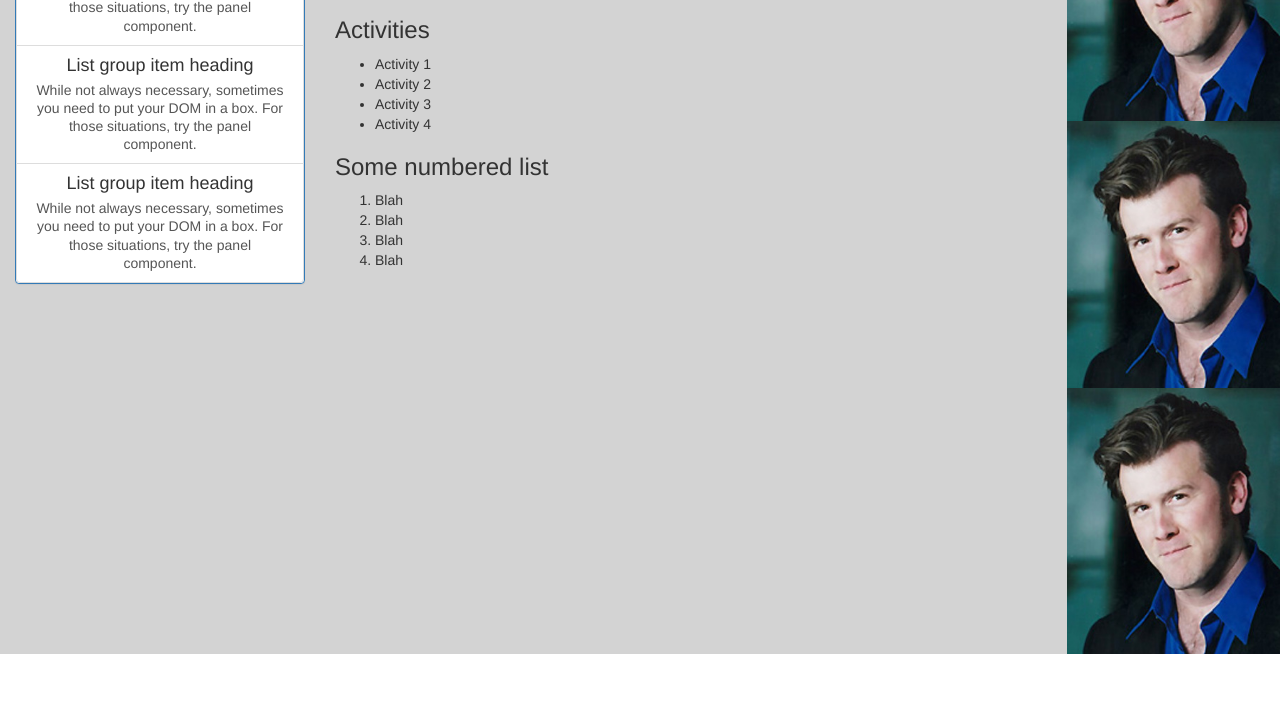
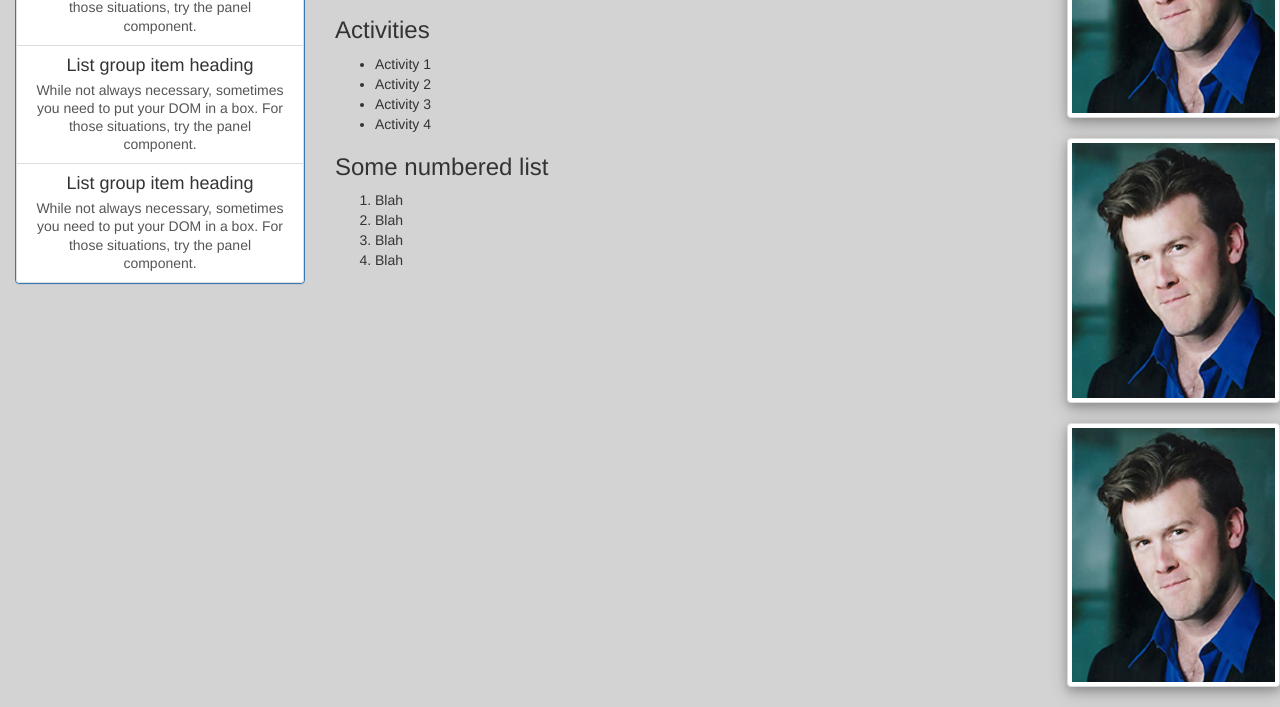
Before and after one commit to sagaquisces/portfolio, a plain HTML site: page index.html in a window 1280 px wide. Shown: the part 386-1093 px from the top of the page. Before the commit the page ends 1040 px from the top, so only its background shows below. Drawn offline with Linux system fonts and the light colour scheme.

Commit message:
add css shadows to thumbnails with rule applied to div thumbnail in side right

```diff
--- a/css/styles.css
+++ b/css/styles.css
@@ -23,6 +23,10 @@ img {
   padding-right:0;
 }
 
+.sideright .thumbnail {
+  box-shadow: 0 4px 8px 0 rgba(0, 0, 0, 0.2), 0 6px 20px 0 rgba(0, 0, 0, 0.19);
+}
+
 .sideleft {
   padding-top: 30px;
 }
--- a/index.html
+++ b/index.html
@@ -7,12 +7,10 @@
   </head>
   <body>
 <!-- Who I am -->
-    <!-- <div class="container-fluid"> -->
     <div class="jumbotron">
       <h1>Michael Dunlap</h1>
       <p>...and his trusty portfolio.</p>
     </div>
-    <!-- </div> -->
     <div class="container-fluid text-center">
       <div class="row content">
         <div class="col-sm-3 sideleft">
@@ -35,7 +33,6 @@
             </a>
           </div> -->
           <div class="panel panel-primary">
-  <!-- Default panel contents -->
             <div class="panel-heading">Works in Progress</div>
               <a href="#" class="list-group-item">
                 <h4 class="list-group-item-heading">List group item heading</h4>
@@ -76,9 +73,27 @@
         </div>
         <div class="col-sm-2 sideright">
       <!-- some images for a right sidebar -->
+          <div class="thumbnail thumbnail">
             <img src="img/michaeldunlap1.jpg">
+            <!-- <div class="caption">
+              <h4>Thumbnail label</h4>
+              <p>Caption text</p>
+            </div> -->
+          </div>
+          <div class="thumbnail thumbnail">
             <img src="img/michaeldunlap1.jpg">
+            <!-- <div class="caption">
+              <h4>Thumbnail label</h4>
+              <p>Caption text</p>
+            </div> -->
+          </div>
+          <div class="thumbnail thumbnail">
             <img src="img/michaeldunlap1.jpg">
+            <!-- <div class="caption">
+              <h4>Thumbnail label</h4>
+              <p>Caption text</p>
+            </div> -->
+          </div>
         </div>
       </div>
     </div>
```
Lines whose indentation alone changed are shown as unchanged.
